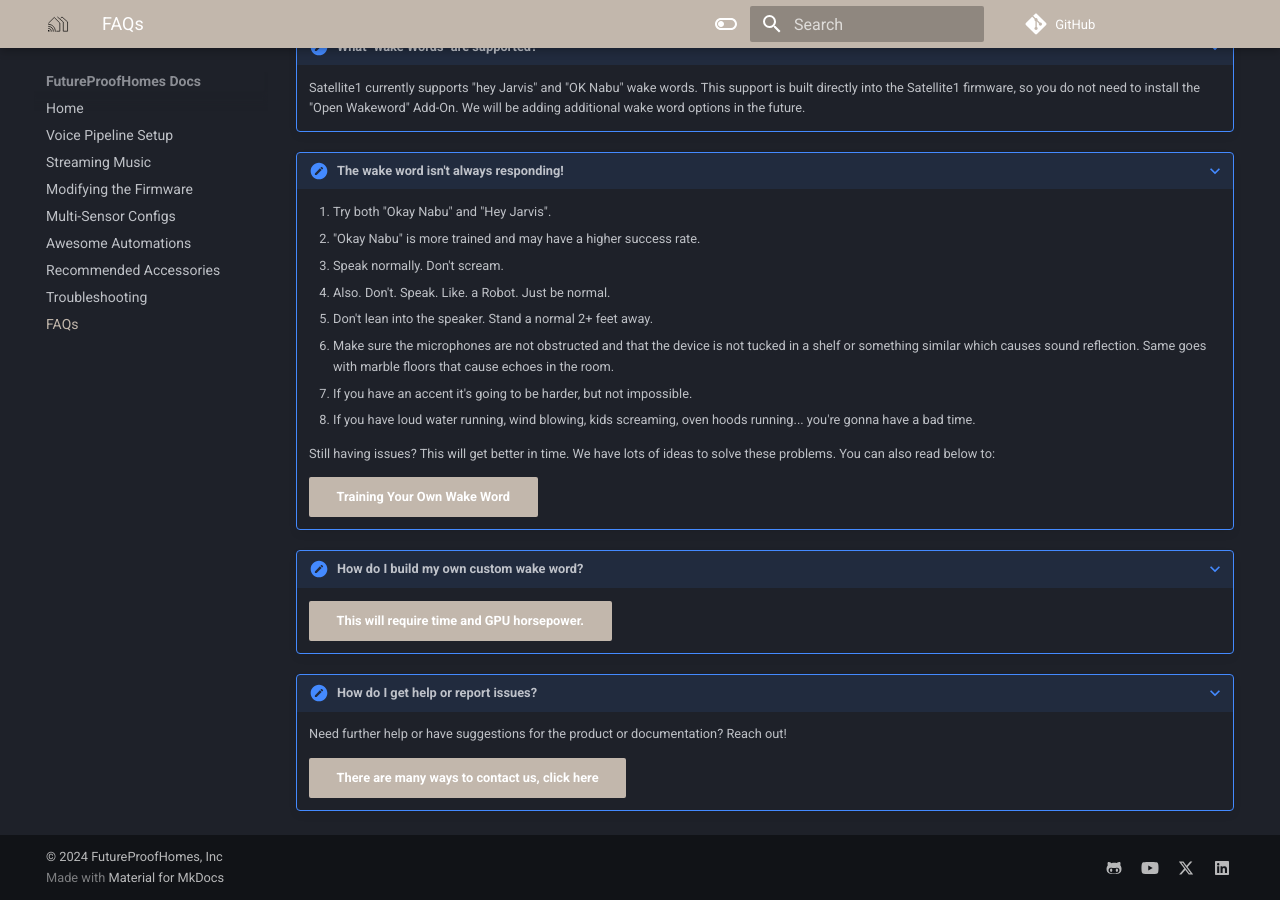
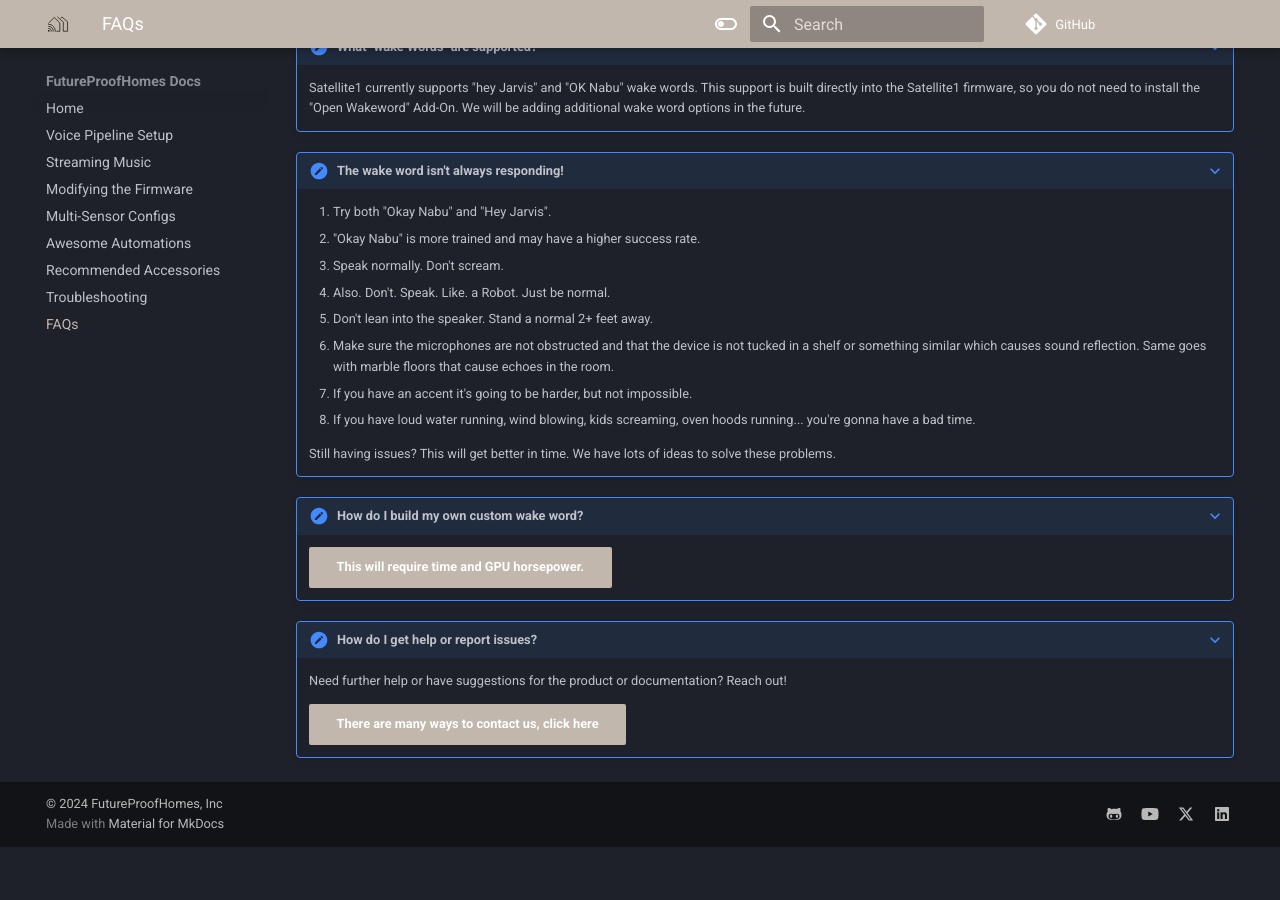
Before and after one commit to FutureProofHomes/Documentation, an MkDocs documentation site: the page built from docs/faqs.md, in a window 1280 px wide and 900 px high, scrolled down 684 px. Built offline with MkDocs 1.6.1 and Material for MkDocs 9.7.7, drawn with Linux system fonts in a browser that asks for light colours; comment, search, counter and statistics services are not loaded; after the commit the page ends 1531 px from its top, so only the background shows below that.

Commit message:
removing unhelpful button

```diff
--- a/docs/faqs.md
+++ b/docs/faqs.md
@@ -33,9 +33,7 @@
     7. If you have an accent it's going to be harder, but not impossible.
     8. If you have loud water running, wind blowing, kids screaming, oven hoods running... you're gonna have a bad time.
 
-    Still having issues? This will get better in time. We have lots of ideas to solve these problems. You can also read below to:
-
-    [Training Your Own Wake Word](#faq_anchor_custom_wake_word){ .md-button .md-button--primary }
+    Still having issues? This will get better in time. We have lots of ideas to solve these problems.
 
 <a id="faq_anchor_custom_wake_word"></a>
 ???+ note "How do I build my own custom wake word?"
```
